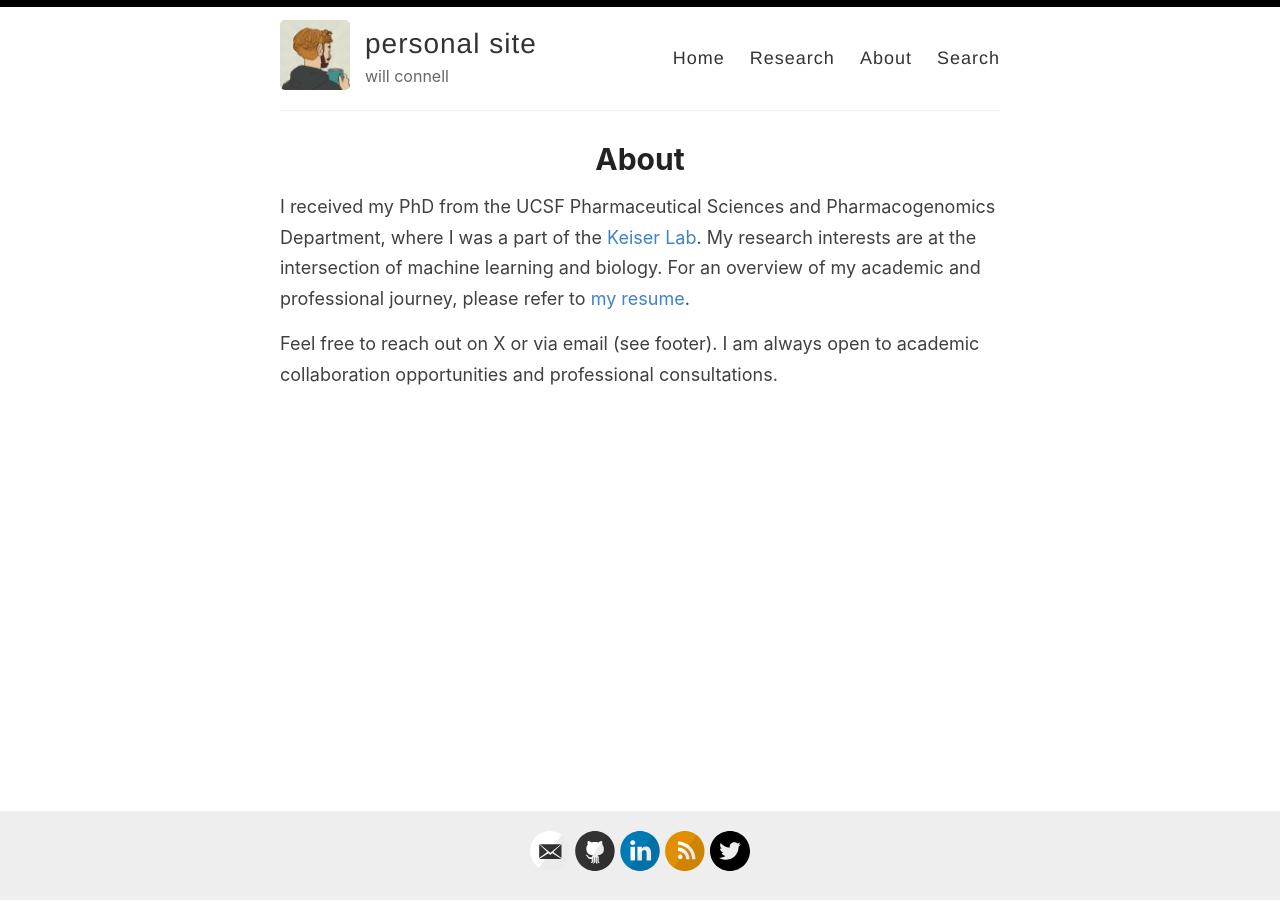
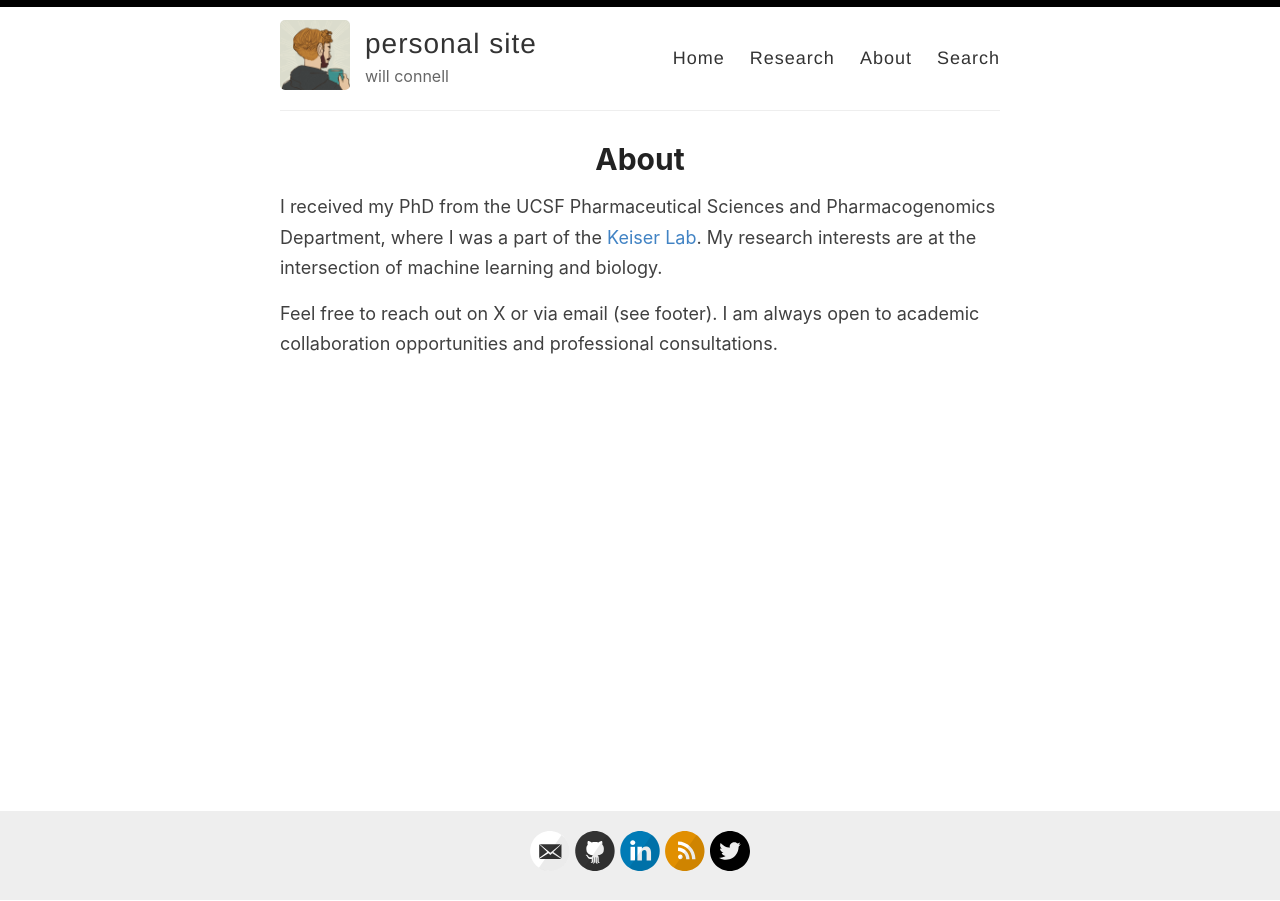
Before and after one commit to wconnell/wconnell.github.io, a Jekyll site: the page built from _pages/about.md, in a window 1280 px wide. Built offline with Jekyll 4.4.1, drawn with Linux system fonts in a browser that asks for light colours.

Commit message:
Remove resume and CV PDFs containing personal contact info
Drop the dangling resume link from the About page as well.

Co-Authored-By: Claude Opus 5.5 <noreply@anthropic.com>
Claude-Session: https://claude.ai/code/session_01Y9AMCxAqHoDCgiKZg9P3Fo

```diff
--- a/_pages/about.md
+++ b/_pages/about.md
@@ -4,6 +4,6 @@ title: About
 permalink: /about/
 ---
 
-I received my PhD from the UCSF Pharmaceutical Sciences and Pharmacogenomics Department, where I was a part of the [Keiser Lab](https://www.keiserlab.org/). My research interests are at the intersection of machine learning and biology. For an overview of my academic and professional journey, please refer to [my resume](../docs/none.pdf).
+I received my PhD from the UCSF Pharmaceutical Sciences and Pharmacogenomics Department, where I was a part of the [Keiser Lab](https://www.keiserlab.org/). My research interests are at the intersection of machine learning and biology.
 
 Feel free to reach out on X or via email (see footer). I am always open to academic collaboration opportunities and professional consultations.
```
